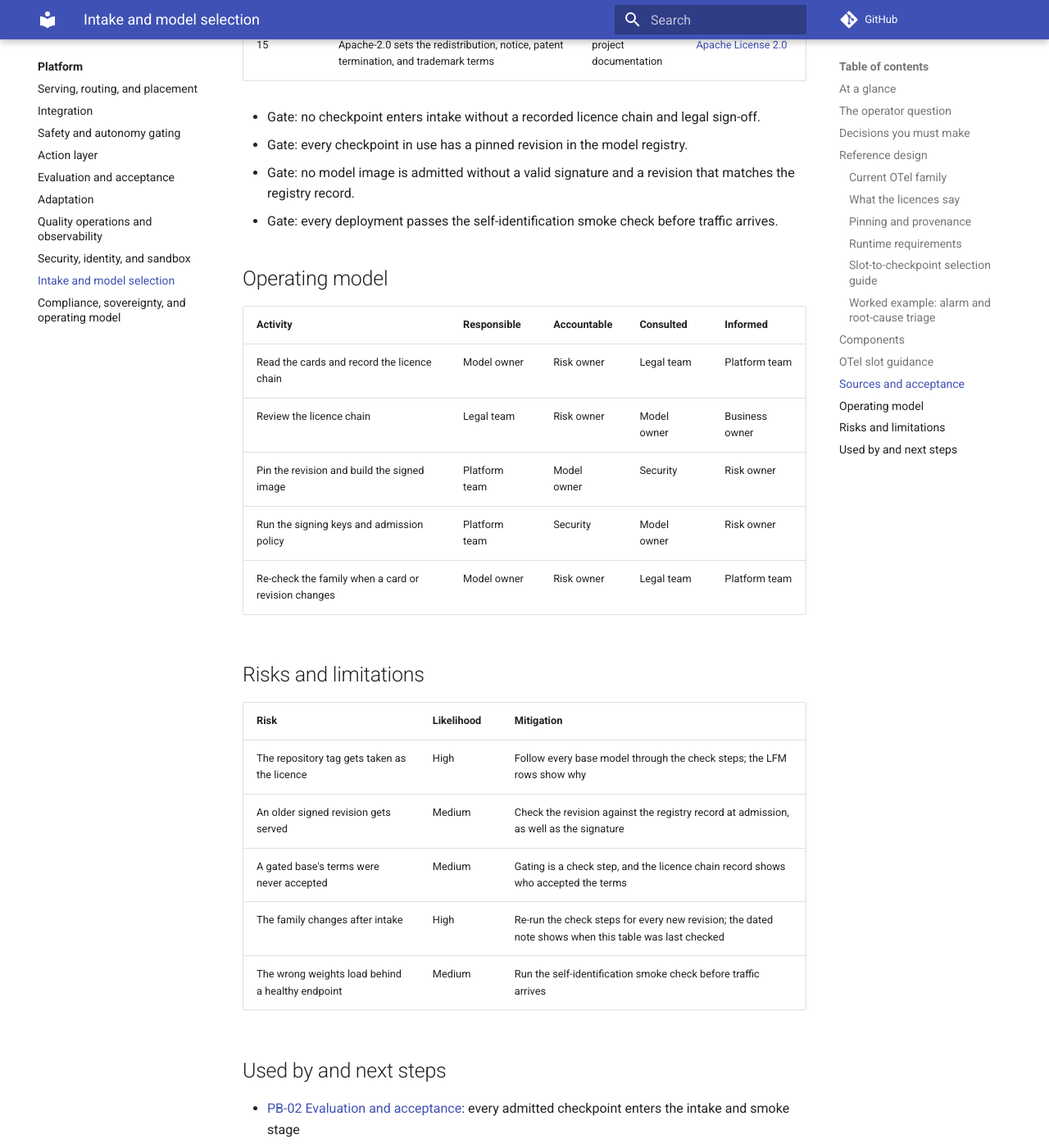
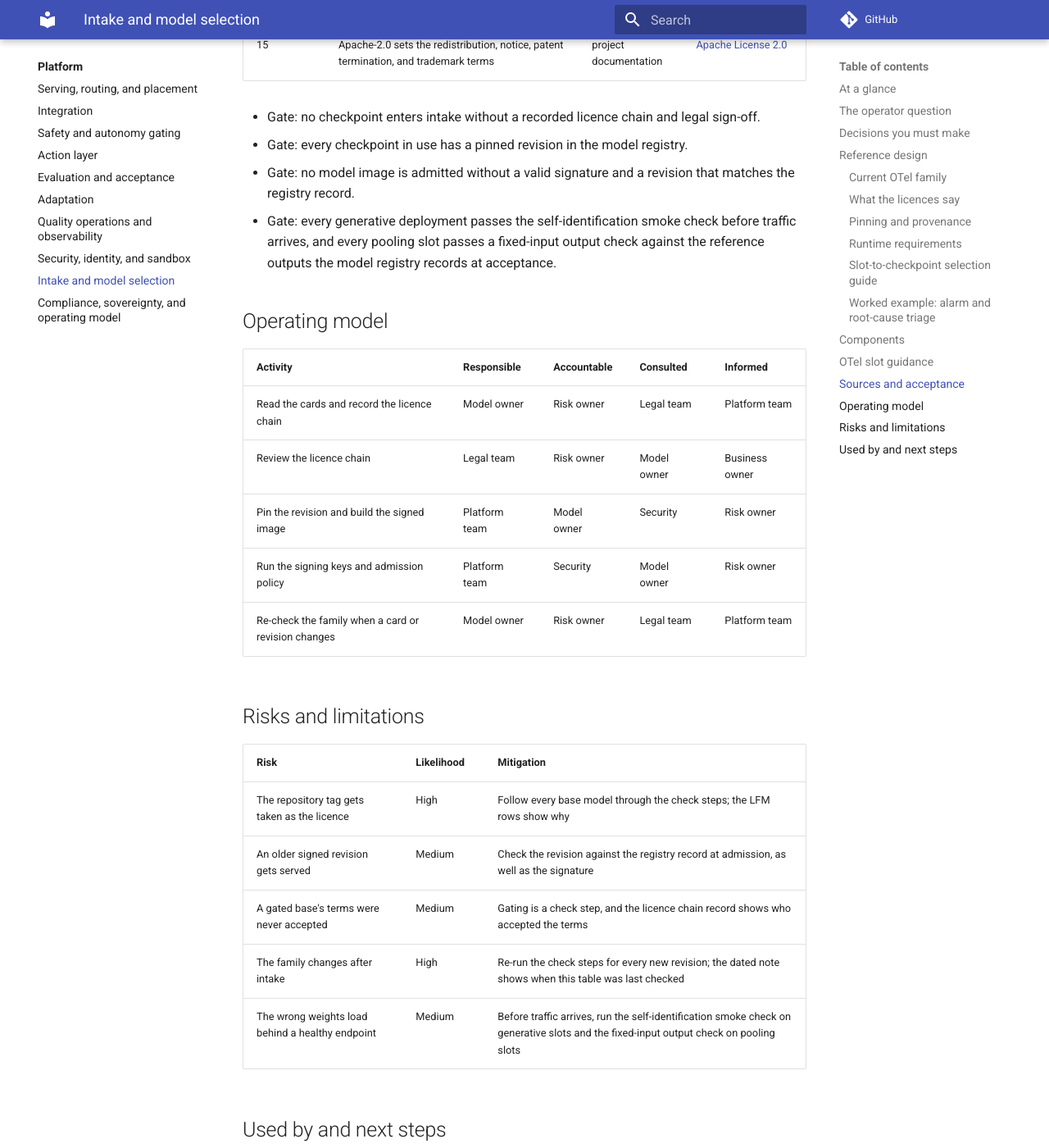
Before and after one commit to ravisharma5/otel-telco-blueprints, an MkDocs documentation site: the page built from platform/intake-model-selection/README.md, in a window 1280 px wide and 1400 px high, scrolled down 11023 px. Shown: the whole window at 82% size. Built offline with MkDocs 1.6.1 and Material for MkDocs 9.7.7, drawn with Linux system fonts in a browser that asks for light colours; comment, search, counter and statistics services are not loaded.

Commit message:
fix(platform): limit the self-identification check to generative slots
Embedding, reranker, and classification slots have no chat endpoint, so the
intake gate and risk row now give pooling slots a fixed-input output check
against the reference outputs recorded at acceptance.

```diff
--- a/platform/intake-model-selection/README.md
+++ b/platform/intake-model-selection/README.md
@@ -213,7 +213,7 @@ Each key claim links its source, as set out in [the Sources table](../../framewo
 - Gate: no checkpoint enters intake without a recorded licence chain and legal sign-off.
 - Gate: every checkpoint in use has a pinned revision in the model registry.
 - Gate: no model image is admitted without a valid signature and a revision that matches the registry record.
-- Gate: every deployment passes the self-identification smoke check before traffic arrives.
+- Gate: every generative deployment passes the self-identification smoke check before traffic arrives, and every pooling slot passes a fixed-input output check against the reference outputs the model registry records at acceptance.
 
 ## Operating model
 
@@ -233,7 +233,7 @@ Each key claim links its source, as set out in [the Sources table](../../framewo
 | An older signed revision gets served | Medium | Check the revision against the registry record at admission, as well as the signature |
 | A gated base's terms were never accepted | Medium | Gating is a check step, and the licence chain record shows who accepted the terms |
 | The family changes after intake | High | Re-run the check steps for every new revision; the dated note shows when this table was last checked |
-| The wrong weights load behind a healthy endpoint | Medium | Run the self-identification smoke check before traffic arrives |
+| The wrong weights load behind a healthy endpoint | Medium | Before traffic arrives, run the self-identification smoke check on generative slots and the fixed-input output check on pooling slots |
 
 ## Used by and next steps
 
```
Also changed, not shown: 1 other file.
